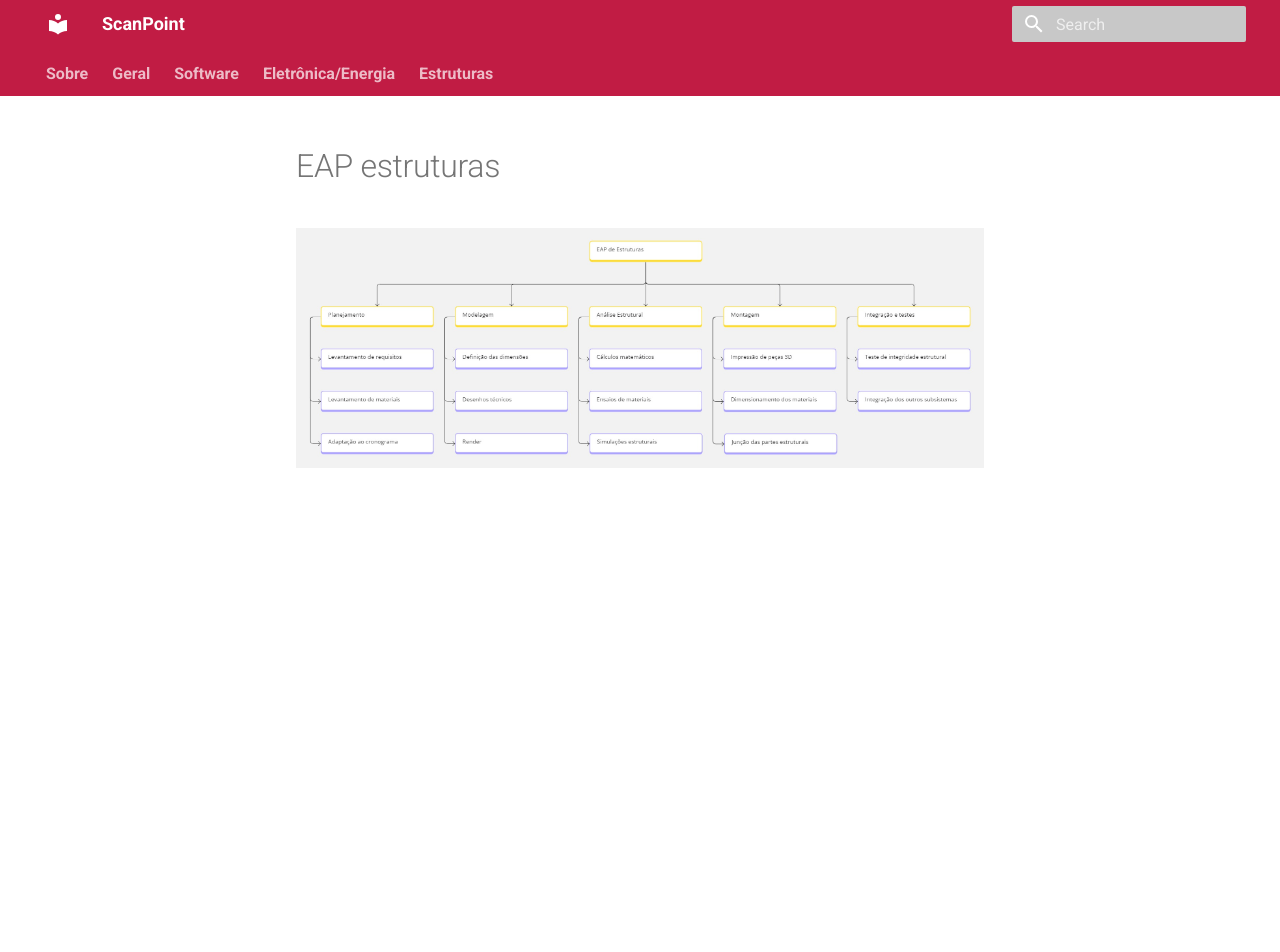
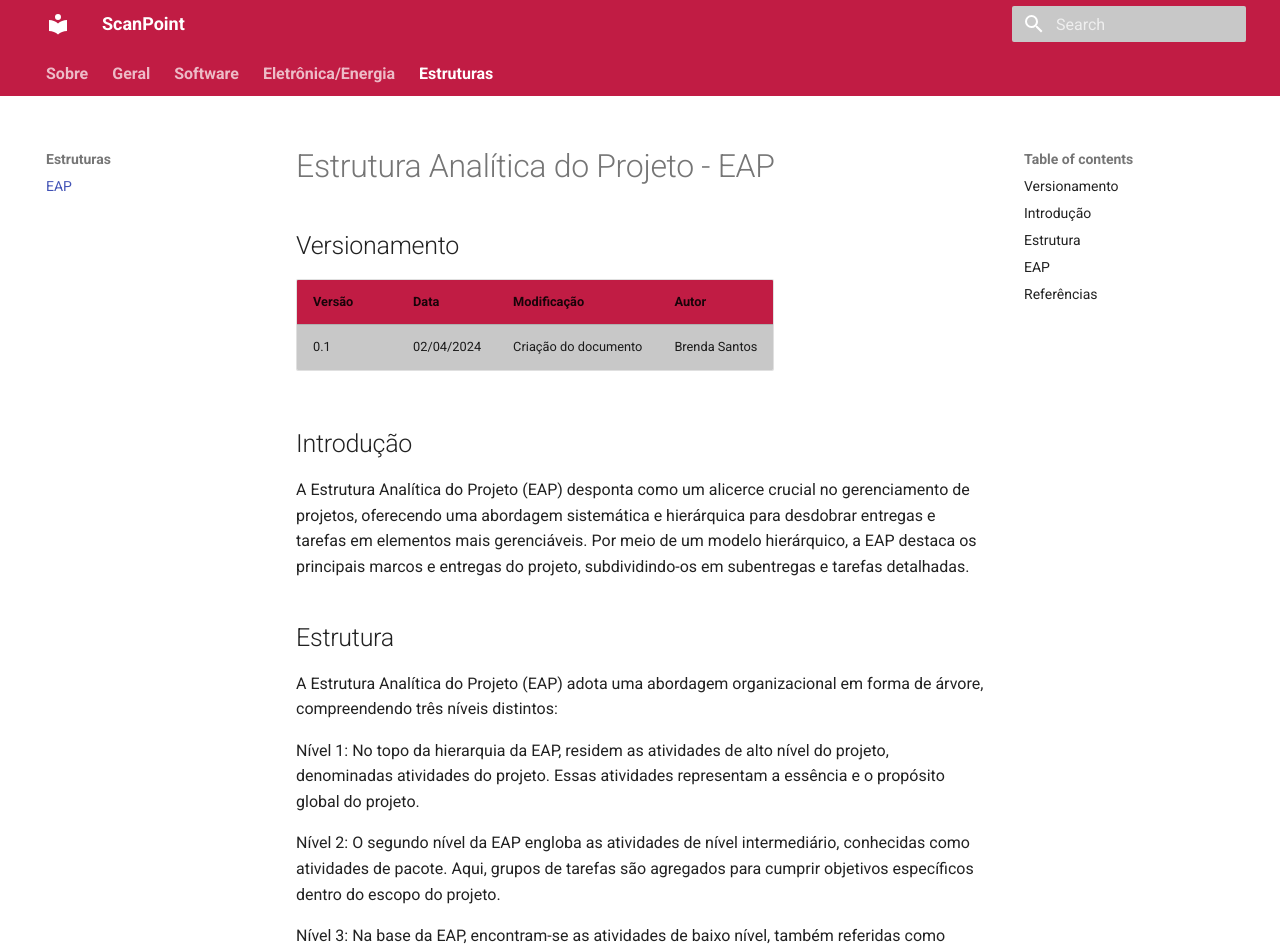
Before and after one commit to Calcioft/ScanPoint, an MkDocs documentation site: the page built from docs/estruturas/EAP_estruturas.md, in a window 1280 px wide and 1400 px high. Shown: the top 952 px of the window. Built offline with MkDocs 1.6.1 and Material for MkDocs 9.7.7, drawn with Linux system fonts in a browser that asks for light colours; some of the changed text lies outside the part shown.

Commit message:
Adicionando arquivos no yml pra exibir no mkdocs e documento do prototipo

```diff
--- a/docs/estruturas/EAP_estruturas.md
+++ b/docs/estruturas/EAP_estruturas.md
@@ -1 +1,29 @@
-![EAP de Estruturas](imagens/EAP_estruturas.jpg)
+# Estrutura Analítica do Projeto - EAP
+
+## Versionamento
+| Versão | Data | Modificação | Autor |
+|--|--|--|--|
+| 0.1 | 02/04/2024 | Criação do documento | Brenda Santos |
+
+
+## Introdução
+
+A Estrutura Analítica do Projeto (EAP) desponta como um alicerce crucial no gerenciamento de projetos, oferecendo uma abordagem sistemática e hierárquica para desdobrar entregas e tarefas em elementos mais gerenciáveis. Por meio de um modelo hierárquico, a EAP destaca os principais marcos e entregas do projeto, subdividindo-os em subentregas e tarefas detalhadas.
+
+## Estrutura
+
+A Estrutura Analítica do Projeto (EAP) adota uma abordagem organizacional em forma de árvore, compreendendo três níveis distintos:
+
+Nível 1: No topo da hierarquia da EAP, residem as atividades de alto nível do projeto, denominadas atividades do projeto. Essas atividades representam a essência e o propósito global do projeto.
+
+Nível 2: O segundo nível da EAP engloba as atividades de nível intermediário, conhecidas como atividades de pacote. Aqui, grupos de tarefas são agregados para cumprir objetivos específicos dentro do escopo do projeto.
+
+Nível 3: Na base da EAP, encontram-se as atividades de baixo nível, também referidas como atividades de trabalho. Essas tarefas representam os componentes mais detalhados e essenciais do projeto, necessários para sua realização bem-sucedida.
+
+## EAP
+
+<iframe width="768" height="432" src="https://miro.com/app/live-embed/uXjVKPCjfcY=/?moveToViewport=-528,-1191,2108,966&embedId=338951566821" frameborder="0" scrolling="no" allow="fullscreen; clipboard-read; clipboard-write" allowfullscreen></iframe>
+
+## Referências
+
+> EUAX. EAP (Estrutura Analítica do Projeto): o que é, como fazer e qual a diferença entre EAP e Cronograma. Disponível em: https://www.euax.com.br/2018/12/eap-estrutura-analitica-projeto/. Acesso em: 12 de Abril de 2024.
--- a/mkdocs.yml
+++ b/mkdocs.yml
@@ -18,32 +18,38 @@ extra_css:
 nav:
   - Sobre: index.md
   - Geral:
-      - EAP: geral/eap_geral.md
       - Anexo: geral/anexo.md
       - Apendice: geral/apendice1.md
       - Arquitetura: geral/arquitetura.md
       - Bib: geral/bib.md
+      - Cronograma: geral/cronograma.md
+      - EAP: geral/eap_geral.md
+      - Estimativa de Custos: geral/estimativa-custos.md
+      - Levantamento de riscos: geral/FMEA.md
+      - Ponto de Controle 1: geral/index.md
       - Integracao: geral/integracao.md
-      - Levantamento de riscos: geral/FMEA.md
       - Projetos: geral/projetos.md
       - Prova de conceito: geral/prova-de-conceito.md
-      - Requisitos de arquitetura: geral/requisitos.md
+      - Requisitos Gerais: geral/requisitos.md
+      - Termo de Abertura: geral/termo_de_abertura_de_projeto.md
       - Visao geral: geral/visaogeral.md
   - Software:
+      - Arquitetura de software: software/arquitetura.md
+      - Backlog do produto: software/backlog_produto.md
+      - Casos de uso: software/casos-de-uso.md
+      - Diagrama BPMN: software/diagrama-bpmn.md
+      - Diagrama de pacotes: software/diagrama-de-pacotes.md
+      - EAP: software/eap_software.md
+      - Funcionalidades: software/funcionalidades.md
+      - Documento de identidade: software/identidade.md
+      - Protocolos de comunicacao: software/protocolos-de-comunicacao-software.md
+      - Prototipo de alta Fidelidade: software/prototipo.md
+      - Requisitos de software: software/requisitos.md
       - Projeto de subsistema de Software: software/subsistema-software.md
-      - Arquitetura de software: software/arquitetura.md
-      - EAP Software: software/eap_software.md
-      - Diagrama de pacotes: software/diagrama-de-pacotes.md
-      - Casos de uso: software/casos-de-uso.md
-      - Casos de uso: software/casos-de-uso.md
-      - Documento de identidade: software/identidade.md
-      - Requisitos de software: software/requisitos.md
-      - Backlog do produto: software/backlog_produto.md
-      - Diagrama de protocolos de comunicacao de software: software/protocolos-de-comunicacao-software.md
-      - Diagrama BPMN: software/diagrama-bpmn.md
-      - Funcionalidades: software/funcionalidades.md
   - Eletrônica/Energia:
+      - Arquitetura: eletronica-energia/arquitetura_energia.md
+      - Diagramas esquematicos: eletronica-energia/diagrama_esquematico.md
       - EAP: eletronica-energia/eap.md
       - Subsistema de Energia: eletronica-energia/Projeto_Subsistema_Energia.md
   - Estruturas:
-      - Exemplo: estruturas/exemplo.md
+      - EAP: estruturas/EAP_estruturas.md
```
Also changed, not shown: docs/estruturas/exemplo.md (deleted, +0 -4 lines), docs/software/prototipo.md (added, +37 -0 lines), docs/assets/software/prototipo/concluido.png (added), docs/assets/software/prototipo/erro.png (added), docs/assets/software/prototipo/inicial-1.png (added), docs/assets/software/prototipo/inicial-2.png (added), docs/assets/software/prototipo/processamento.png (added), docs/assets/software/prototipo/sobre.png (added), docs/eletronica-energia/diagrama_esquematico.md (added), docs/estruturas/imagens/EAP_estruturas.jpg (deleted), docs/estruturas/teste pull.txt (deleted), 1 other file.
